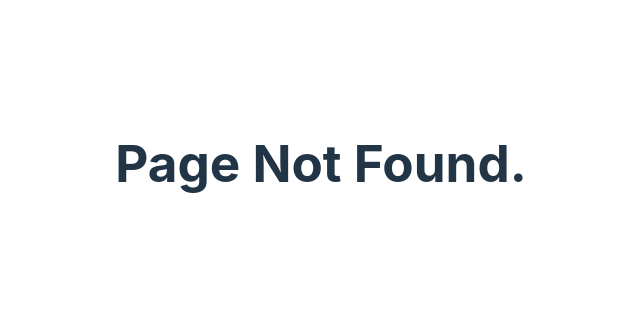
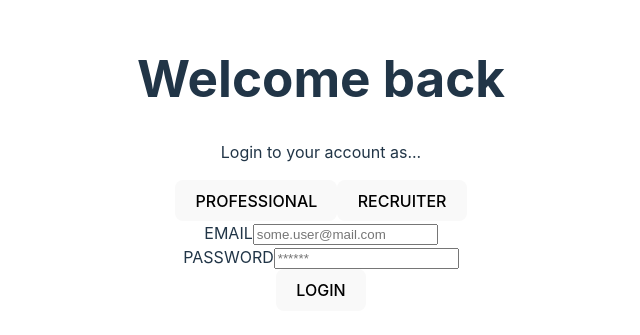
Before and after one commit to kkantaaa/get-that-job-2J3K, a React (Vite) app in the folder client/: page /user/login in a window 1280 px wide. Before the commit this address had no page. Shown: the part 237-572 px from the top of the page, without its empty margins (319-959 px from the left). Built offline with nearby package versions, Linux system fonts and the light colour scheme.

Commit message:
fix: edit user LoginPage

```diff
--- a/client/src/App.jsx
+++ b/client/src/App.jsx
@@ -1,20 +1,22 @@
-import { BrowserRouter, Route, Routes } from 'react-router-dom'
-import UserRegisterPage1 from './pages/UserRegisterPage1.jsx'
-import './App.css'
+import { BrowserRouter, Route, Routes } from "react-router-dom";
+import UserRegisterPage1 from "./pages/UserRegisterPage1.jsx";
+import "./App.css";
+import LoginPage from "./pages/LoginPage.jsx";
 
 function App() {
-  const NoMatch = () => <h1>Page Not Found.</h1>
+  const NoMatch = () => <h1>Page Not Found.</h1>;
 
   return (
     <>
-    <BrowserRouter>
-      <Routes>
-        <Route path ="/user/register1" element={<UserRegisterPage1/>}/>
-        <Route path ="*" element={<NoMatch/>}/>
-      </Routes>
-    </BrowserRouter>
+      <BrowserRouter>
+        <Routes>
+          <Route path="/user/register1" element={<UserRegisterPage1 />} />
+          <Route path="/user/login" element={<LoginPage />} />
+          <Route path="*" element={<NoMatch />} />
+        </Routes>
+      </BrowserRouter>
     </>
-  )
+  );
 }
 
-export default App
+export default App;
--- a/client/src/pages/LoginPage.jsx
+++ b/client/src/pages/LoginPage.jsx
@@ -1,15 +1,15 @@
 import { useState } from "react";
-// import { useAuth } from ""
+import { useAuth } from "../contexts/authentication";
 
 function LoginPage() {
-  const [username, setUsername] = useState("");
+  const [email, setEmail] = useState("");
   const [password, setPassword] = useState("");
-  const { login, state } = useAuth();
+  // const { login, state } = useAuth();
 
   const handleSubmit = (event) => {
     event.preventDefault();
     login({
-      username,
+      email,
       password,
     });
   };
@@ -35,7 +35,7 @@ function LoginPage() {
                   type="email"
                   placeholder="some.user@mail.com"
                   onChange={(event) => {
-                    setUsername(event.target.value);
+                    setEmail(event.target.value);
                   }}
                   value={email}
                 />
@@ -56,9 +56,9 @@ function LoginPage() {
                 />
               </label>
             </div>
-            {state.error && (
+            {/* {state.error && (
               <h1 className="error-message">Error: {state.error}</h1>
-            )}
+            )} */}
             <div className="form-actions">
               <button className="login-button" type="submit">
                 LOGIN
```
